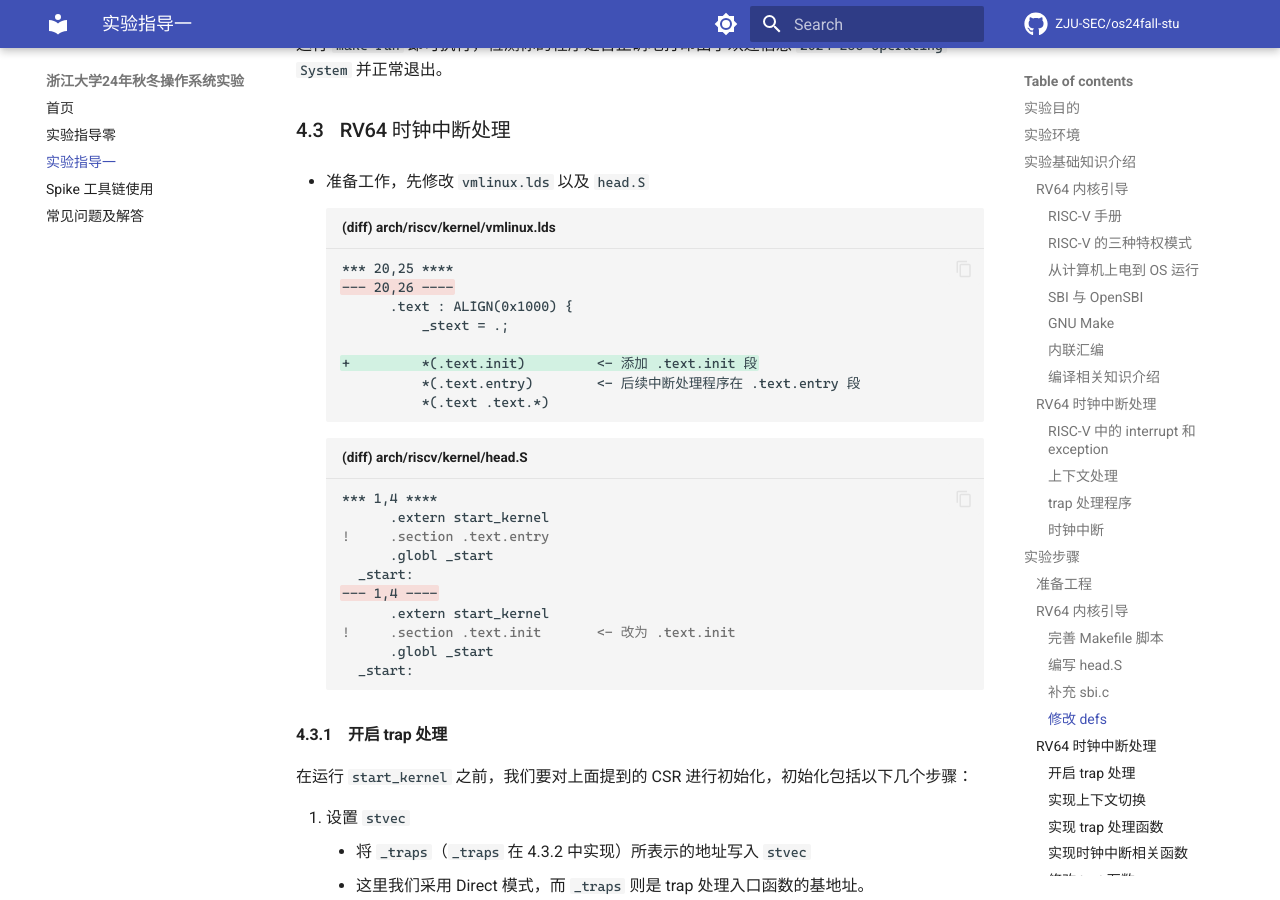
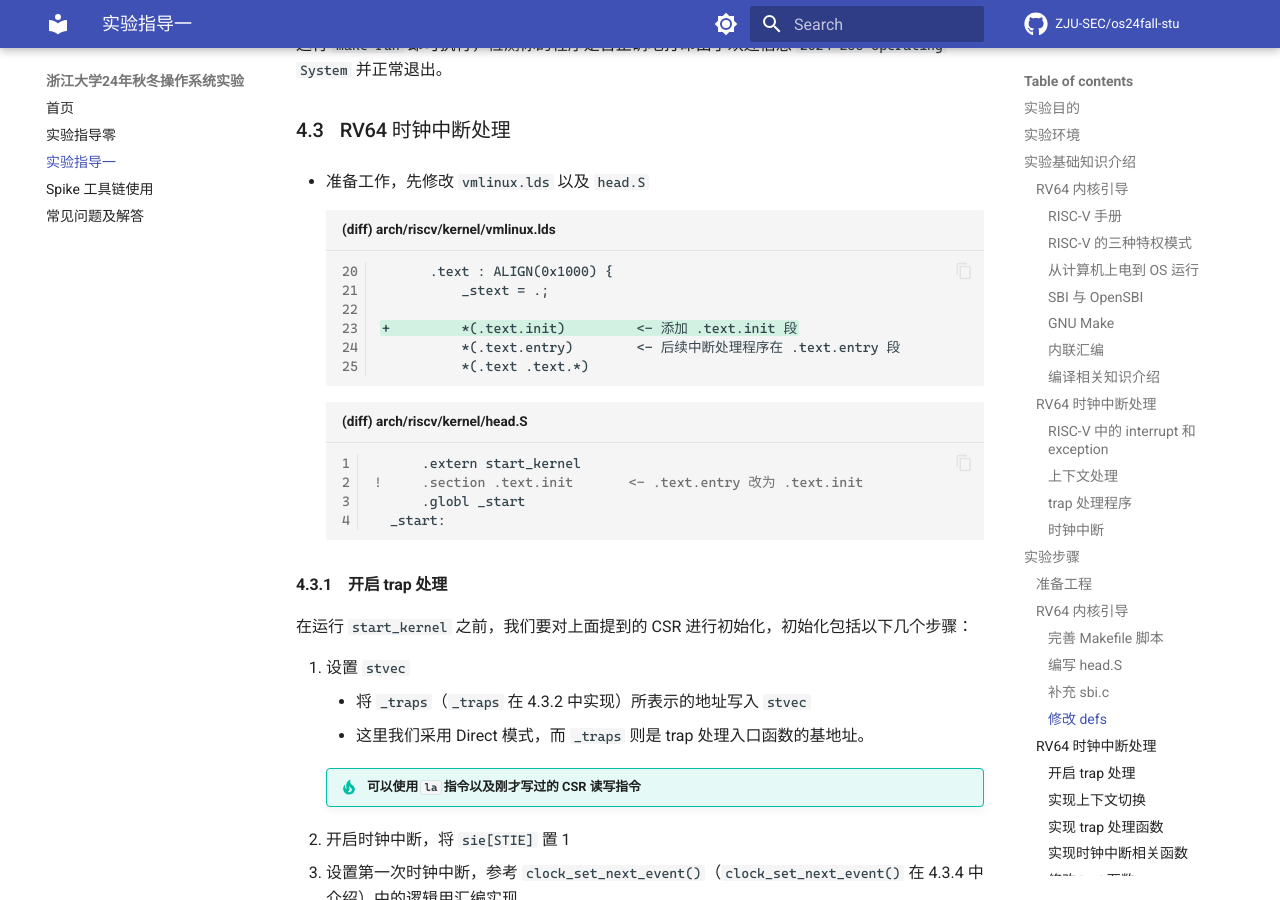
Before and after one commit to ZJU-SEC/os24fall-stu, an MkDocs documentation site: the page built from docs/lab1.md, in a window 1280 px wide and 900 px high, scrolled down 13089 px. Built offline with MkDocs 1.6.1 and Material for MkDocs 9.7.7, drawn with Linux system fonts in a browser that asks for light colours; some web fonts are replaced; comment, search, counter and statistics services are not loaded.

Commit message:
fix: update diff code block

````diff
--- a/docs/lab1.md
+++ b/docs/lab1.md
@@ -570,9 +570,7 @@ struct sbiret sbi_ecall(uint64_t eid, uint64_t fid,
 ### RV64 时钟中断处理
 
 * 准备工作，先修改 `vmlinux.lds` 以及 `head.S`
-    ```diff title="(diff) arch/riscv/kernel/vmlinux.lds"
-    *** 20,25 ****
-    --- 20,26 ----
+    ```diff title="(diff) arch/riscv/kernel/vmlinux.lds" linenums="20"
           .text : ALIGN(0x1000) {
               _stext = .;
 
@@ -581,15 +579,9 @@ struct sbiret sbi_ecall(uint64_t eid, uint64_t fid,
               *(.text .text.*)
     ```
 
-    ```diff title="(diff) arch/riscv/kernel/head.S"
-    *** 1,4 ****
+    ```diff title="(diff) arch/riscv/kernel/head.S" linenums="1"
           .extern start_kernel
-    !     .section .text.entry
-          .globl _start
-      _start:
-    --- 1,4 ----
-          .extern start_kernel
-    !     .section .text.init       <- 改为 .text.init
+    !     .section .text.init       <- .text.entry 改为 .text.init
           .globl _start
       _start:
     ```
````
